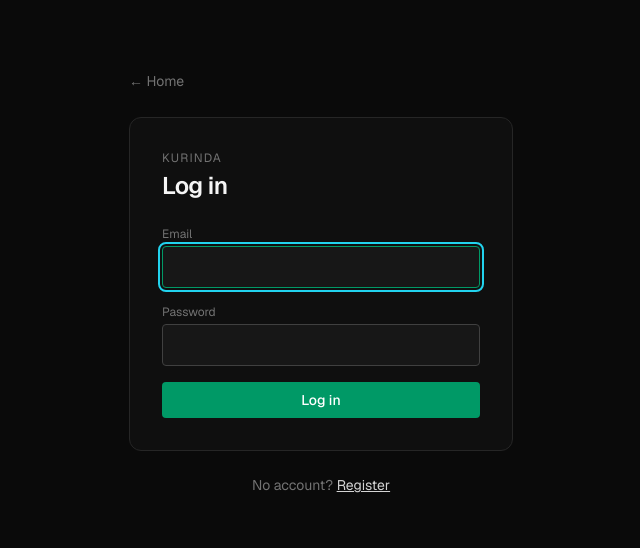
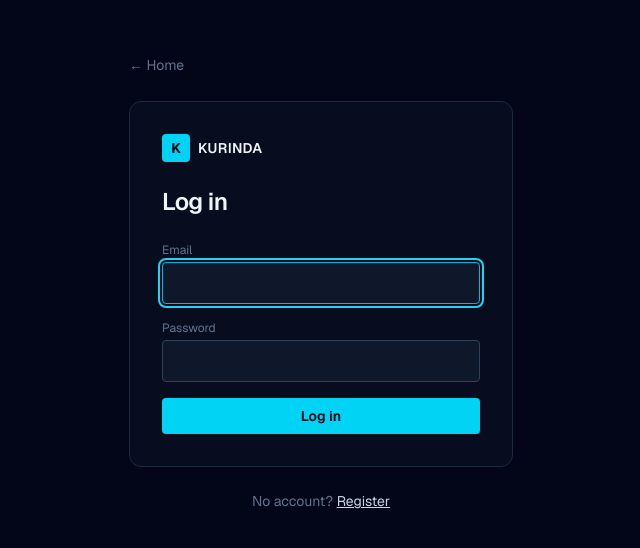
Before and after one commit to ThierrySHYAKA/kurinda, a Next.js app in the folder frontend/: page /login in a window 1280 px wide. Shown: the part 118-666 px from the top of the page, without its empty margins (319-959 px from the left). Built offline with nearby package versions, Linux system fonts and the light colour scheme; no server answers.

Commit message:
Reskinned login and register pages

```diff
--- a/frontend/src/app/login/page.tsx
+++ b/frontend/src/app/login/page.tsx
@@ -10,6 +10,7 @@ import Link from "next/link";
 import { useRouter } from "next/navigation";
 import { useState, type FormEvent } from "react";
 import { login, ROLE_HOME } from "@/lib/auth";
+import Logo from "@/components/Logo";
 
 export default function LoginPage() {
   const router = useRouter();
@@ -33,24 +34,24 @@ export default function LoginPage() {
   }
 
   return (
-    <main className="min-h-screen bg-neutral-950 text-neutral-100 px-6 py-16 sm:px-12 flex items-center justify-center">
+    <main className="min-h-screen bg-slate-950 text-slate-100 px-6 py-16 sm:px-12 flex items-center justify-center">
       <div className="w-full max-w-sm">
         <Link
           href="/"
-          className="text-sm text-neutral-500 hover:text-neutral-300 transition-colors"
+          className="text-sm text-slate-500 hover:text-slate-300 transition-colors"
         >
           ← Home
         </Link>
 
-        <div className="mt-6 border border-neutral-800 rounded-xl p-6 sm:p-8 bg-neutral-900/40">
-          <p className="text-xs uppercase tracking-widest text-neutral-500 mb-1">
-            Kurinda
-          </p>
+        <div className="mt-6 border border-slate-800 rounded-xl p-6 sm:p-8 bg-slate-900/40">
+          <div className="mb-6">
+            <Logo />
+          </div>
           <h1 className="text-2xl font-semibold tracking-tight mb-6">Log in</h1>
 
           <form onSubmit={handleSubmit} className="space-y-4">
             <div>
-              <label htmlFor="email" className="block text-xs text-neutral-500 mb-1">
+              <label htmlFor="email" className="block text-xs text-slate-500 mb-1">
                 Email
               </label>
               <input
@@ -60,11 +61,11 @@ export default function LoginPage() {
                 autoFocus
                 value={email}
                 onChange={(e) => setEmail(e.target.value)}
-                className="w-full bg-neutral-900 border border-neutral-700 rounded px-3 py-2 text-neutral-100 transition-colors focus:outline-none focus:border-emerald-600"
+                className="w-full bg-slate-900 border border-slate-700 rounded px-3 py-2 text-slate-100 transition-colors focus:outline-none focus:border-cyan-500"
               />
             </div>
             <div>
-              <label htmlFor="password" className="block text-xs text-neutral-500 mb-1">
+              <label htmlFor="password" className="block text-xs text-slate-500 mb-1">
                 Password
               </label>
               <input
@@ -73,7 +74,7 @@ export default function LoginPage() {
                 required
                 value={password}
                 onChange={(e) => setPassword(e.target.value)}
-                className="w-full bg-neutral-900 border border-neutral-700 rounded px-3 py-2 text-neutral-100 transition-colors focus:outline-none focus:border-emerald-600"
+                className="w-full bg-slate-900 border border-slate-700 rounded px-3 py-2 text-slate-100 transition-colors focus:outline-none focus:border-cyan-500"
               />
             </div>
 
@@ -86,19 +87,19 @@ export default function LoginPage() {
             <button
               type="submit"
               disabled={loading}
-              className="w-full inline-flex items-center justify-center gap-2 bg-emerald-600 hover:bg-emerald-500 disabled:opacity-50 disabled:cursor-not-allowed text-white rounded px-5 py-2 text-sm font-medium transition-colors"
+              className="w-full inline-flex items-center justify-center gap-2 bg-cyan-400 hover:bg-cyan-300 disabled:opacity-50 disabled:cursor-not-allowed text-slate-950 rounded px-5 py-2 text-sm font-semibold transition-colors"
             >
               {loading && (
-                <span className="inline-block h-3.5 w-3.5 rounded-full border-2 border-white/40 border-t-white animate-spin" />
+                <span className="inline-block h-3.5 w-3.5 rounded-full border-2 border-slate-950/40 border-t-slate-950 animate-spin" />
               )}
               {loading ? "Logging in…" : "Log in"}
             </button>
           </form>
         </div>
 
-        <p className="text-sm text-neutral-500 mt-6 text-center">
+        <p className="text-sm text-slate-500 mt-6 text-center">
           No account?{" "}
-          <Link href="/register" className="text-neutral-300 hover:text-white underline transition-colors">
+          <Link href="/register" className="text-slate-300 hover:text-white underline transition-colors">
             Register
           </Link>
         </p>
```
